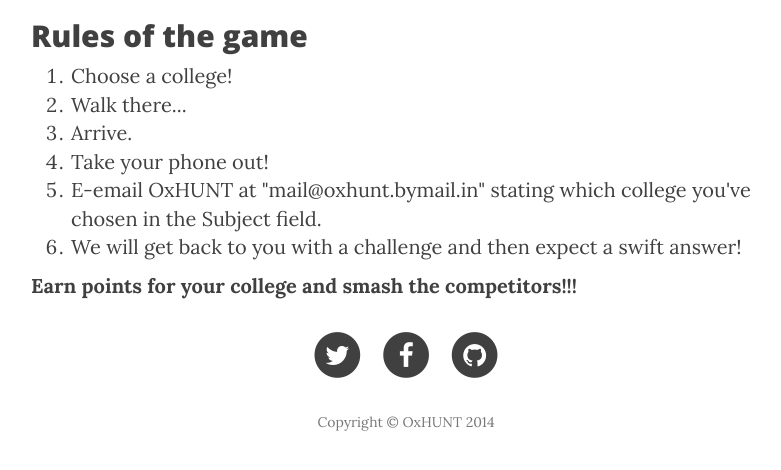
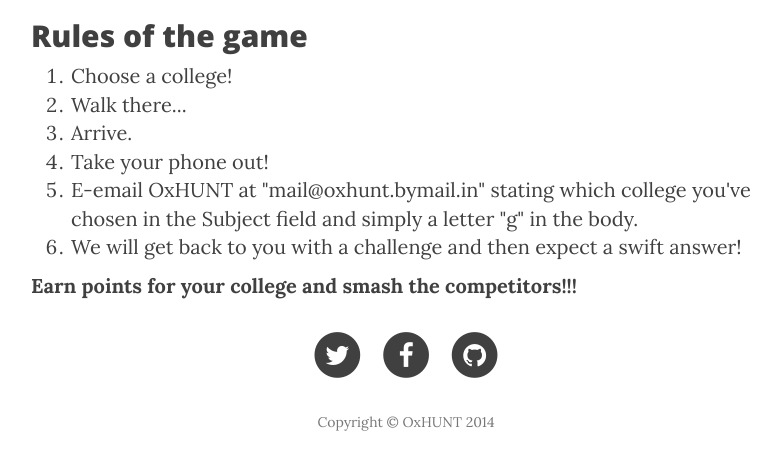
Before and after one commit to kacper-zylka/OxHack2014, a Django app: template oxhack/templates/oxhack/rules.html in a window 1280 px wide. Shown: the part 61-531 px from the top of the page, without its empty margins (234-1015 px from the left). Run offline with Django 3.2, Linux system fonts and the light colour scheme; the template is opened without the code that fills it, so the values that code supplies are empty; some libraries are stand-ins or nearby versions.

Commit message:
Added rule

```diff
--- a/oxhack/templates/oxhack/rules.html
+++ b/oxhack/templates/oxhack/rules.html
@@ -20,7 +20,7 @@
                     <li>Walk there...</li>
                     <li>Arrive.</li>
                     <li>Take your phone out!</li>
-                    <li>E-email OxHUNT at "mail@oxhunt.bymail.in" stating which college you've chosen in the Subject field.</li>
+                    <li>E-email OxHUNT at "mail@oxhunt.bymail.in" stating which college you've chosen in the Subject field and simply a letter "g" in the body.</li>
                     <li>We will get back to you with a challenge and then expect a swift answer!</li>
 
                 </ol>
```
